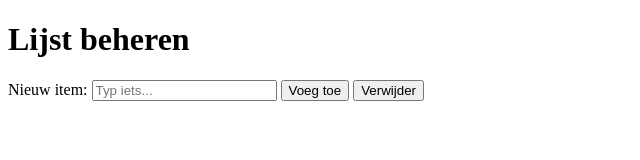
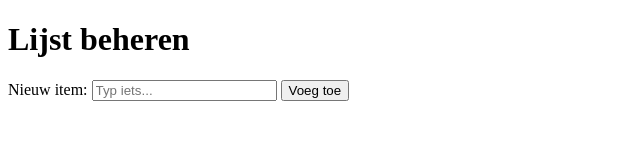
Before and after one commit to MustafaTavasli10/javascript2-jason, a plain HTML site: page week-04-dom-events/oefening-1/index.html in a window 1280 px wide. Shown: the whole page, without its empty margins (0-640 px from the left). Drawn offline with Linux system fonts and the light colour scheme.

Commit message:
Update index.html

```diff
--- a/week-04-dom-events/oefening-1/index.html
+++ b/week-04-dom-events/oefening-1/index.html
@@ -11,7 +11,6 @@
     <label for="input">Nieuw item:</label>
     <input type="text" id="input" placeholder="Typ iets...">
     <button id="add">Voeg toe</button>
-    <button id="remove">Verwijder</button>
     <ul id="list"></ul>
   </main>
   <script src="script.js"></script>
```
